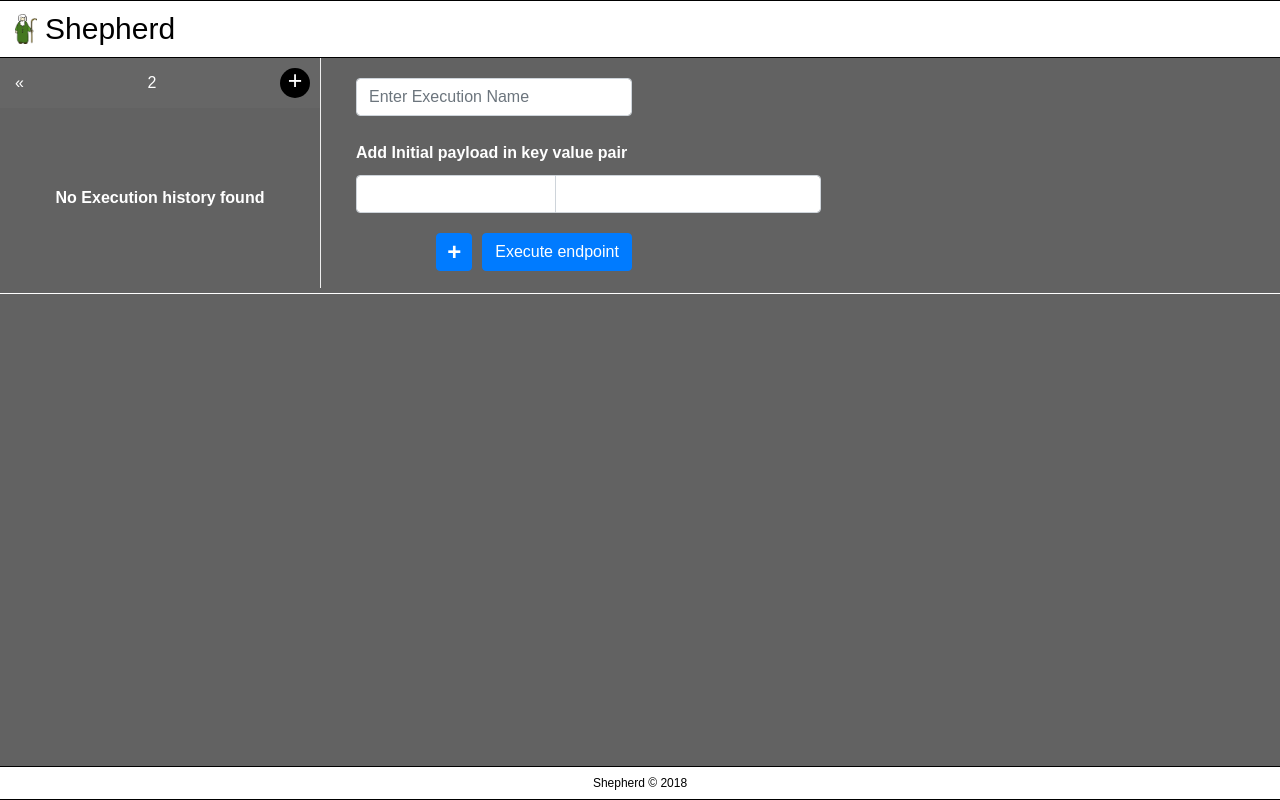
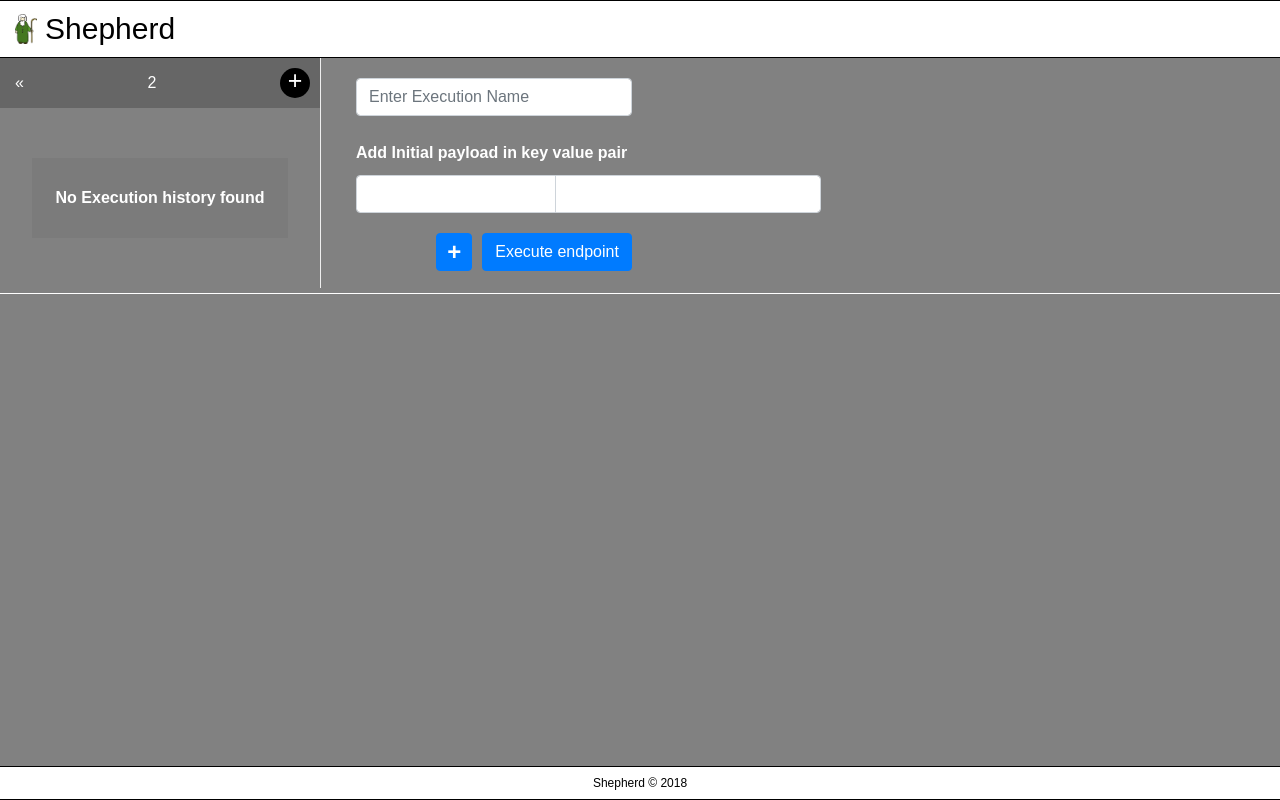
Before and after one commit to arvindsinghms/shepherd-web, a React (Create React App) app: page /client/1/2 in a window 1280 px wide. Built offline with nearby package versions, Linux system fonts and the light colour scheme.

Commit message:
changed body bg color and mockdata

```diff
--- a/src/Components/App.css
+++ b/src/Components/App.css
@@ -279,7 +279,7 @@ footer{
 }
 
 body {
-    background: rgb(98, 98, 98) !important;
+    background: rgba(98, 98, 98, 0.8) !important;
 }
 
 @-webkit-keyframes opacityAnim {
```
